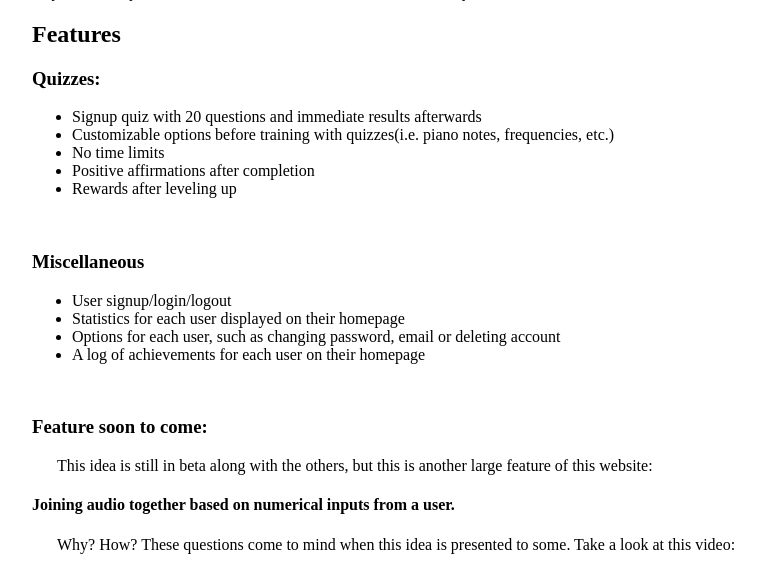
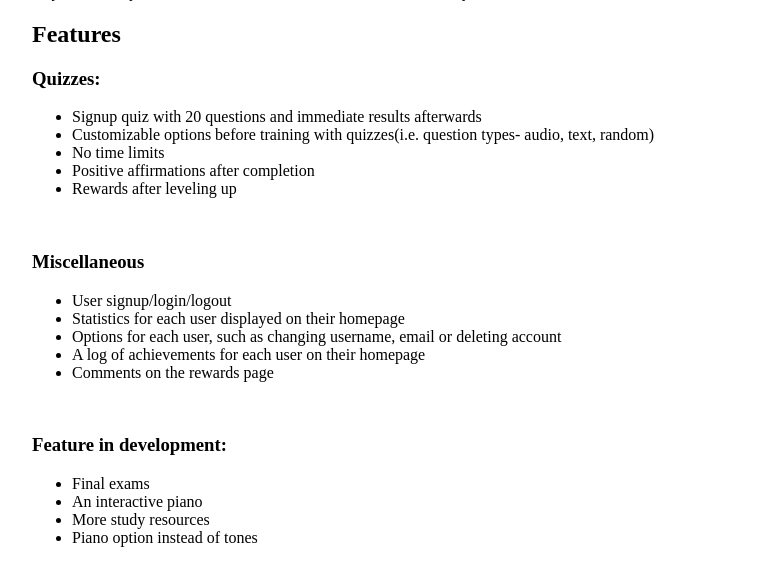
Before and after one commit to Bonnabelle/chromatico, a Python web app: template chromatico/templates/homepage_lgfalse.html in a window 1280 px wide. Shown: the part 889-1453 px from the top of the page, without its empty margins (226-991 px from the left). Run offline with Jinja, Linux system fonts and the light colour scheme; the template is opened without the code that fills it, so the values that code supplies are empty.

Commit message:
Made some changes to the homepage.

```diff
--- a/chromatico/templates/homepage_lgfalse.html
+++ b/chromatico/templates/homepage_lgfalse.html
@@ -21,7 +21,7 @@
         </div>
 
         <h2 class="T3">Why it works</h2>
-            <p>     Methods used in Chromatico are the same methods used by classical music teachers all over the world, but availabe for free. It encourages users to
+            <p>     Methods used in Chromatico are the same methods used by classical music teachers all over the world, but available for free. It encourages users to
                 study hard and learn new concepts. How? Here's one example:
                     The assessment a new user takes not only assigns them to a level, but the assesment also judges
                 what kind of questions a user needs. For example: If a student were to get 6/20 questions correct on the assessment, this would
@@ -35,7 +35,7 @@
             <h3>Quizzes:</h3>
             <ul>
                 <li>Signup quiz with 20 questions and immediate results afterwards</li>
-                <li>Customizable options before training with quizzes(i.e. piano notes, frequencies, etc.)</li>
+                <li>Customizable options before training with quizzes(i.e. question types- audio, text, random)</li>
                 <li>No time limits</li>
                 <li>Positive affirmations after completion</li>
                 <li>Rewards after leveling up</li>
@@ -45,11 +45,18 @@
             <ul>
                 <li>User signup/login/logout</li>
                 <li>Statistics for each user displayed on their homepage</li>
-                <li>Options for each user, such as changing password, email or deleting account</li>
+                <li>Options for each user, such as changing username, email or deleting account</li>
                 <li>A log of achievements for each user on their homepage</li>
+                <li>Comments on the rewards page</li>
             </ul>
             <br>
-            <h3>Feature soon to come:</h3>
+            <h3>Feature in development:</h3>
+            <ul>
+                <li>Final exams</li>
+                <li>An interactive piano</li>
+                <li>More study resources</li>
+                <li>Piano option instead of tones</li>
+            </ul>
             <p>This idea is still in beta along with the others, but this is another large feature of this website:</p>
             <h4>Joining audio together based on numerical inputs from a user.</h4>
             <p>Why? How? These questions come to mind when this idea is presented to some. Take a look at this video:</p>
```
